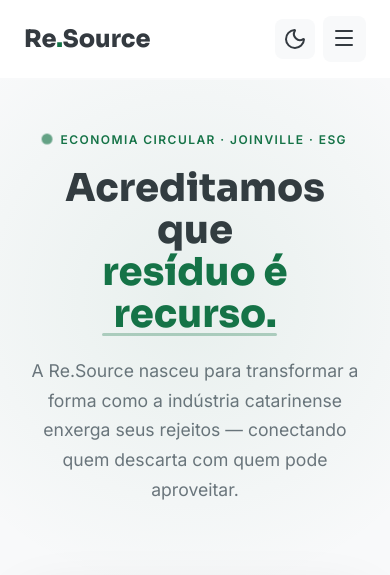
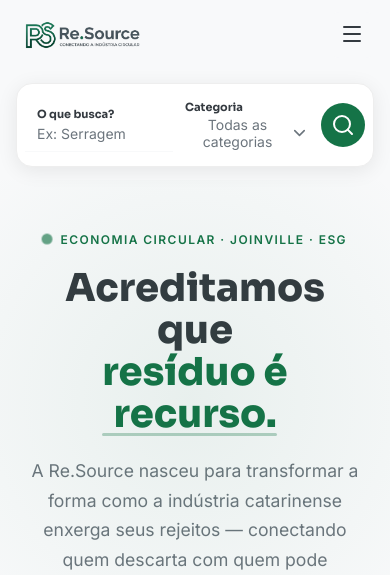
Before and after one commit to ddsc-sts/re.source, a PHP site: page /sobre in a window 390 px wide. Shown: the top 575 px of the page. Run offline with PHP 8.4, Linux system fonts and the light colour scheme.

Commit message:
separação do header e footer

```diff
--- a/FrontEnd/css/style.css
+++ b/FrontEnd/css/style.css
@@ -47,7 +47,6 @@ header {
   background: var(--bg);
 }
 
-/* ─── Flexbox: logo esquerda | hamburger direita | nav absolutamente centrada ─── */
 .header-top-inner {
   max-width: 1280px;
   margin: 0 auto;
@@ -55,20 +54,16 @@ header {
   display: flex;
   align-items: center;
   justify-content: space-between;
-  position: relative;       /* âncora para a nav absoluta */
+  position: relative;
   background: var(--bg);
 }
 
-/* Logo maior */
+/* Logo */
 .logo img {
-  height: 86px; /* era 48px */
+  height: 86px;
 }
 
-/*
-  Nav centralizada de forma absoluta em relação ao .header-top
-  (que é full-width), garantindo alinhamento com a search bar
-  abaixo — ambas ficam centradas na largura da página.
-*/
+/* Nav centralizada — absoluta mas com limites para não sobrepor logo/hamburger */
 nav.desktop-nav {
   position: absolute;
   left: 50%;
@@ -76,8 +71,9 @@ nav.desktop-nav {
   display: flex;
   align-items: center;
   gap: 2rem;
-  /* Garante que não sobreponha logo/hamburger em telas menores */
   pointer-events: auto;
+  /* Evita sobreposição com logo e hamburger */
+  max-width: calc(100% - 320px);
 }
 
 nav.desktop-nav a {
@@ -92,12 +88,13 @@ nav.desktop-nav a {
 nav.desktop-nav a:hover { opacity: 0.6; }
 nav.desktop-nav a i { width: 16px; height: 16px; }
 
-/* ─── Actions: só hamburger agora ─── */
+/* Actions: só hamburger */
 .header-actions {
   display: flex;
   align-items: center;
   gap: 0.5rem;
   flex-shrink: 0;
+  /* FIX: position relative para o dropdown ficar ancorado aqui */
   position: relative;
 }
 
@@ -143,12 +140,18 @@ nav.desktop-nav a i { width: 16px; height: 16px; }
   transform: rotate(0deg);
 }
 
-/* ─── Dropdown ─── */
+/* ─── Dropdown — FIX PRINCIPAL ─── */
+/*
+  PROBLEMA ORIGINAL: left: 1200px (valor fixo só funciona em 1920px)
+  SOLUÇÃO: ancorar no .header-actions (position: relative) e usar
+  right: 0 para alinhar pela direita — funciona em qualquer largura.
+*/
 .dropdown-menu {
   display: none;
   position: absolute;
   top: calc(100% + 8px);
-  left: 1200px;
+  right: 0;          /* FIX: era left: 1200px — agora alinha pela direita */
+  left: auto;        /* FIX: garante que left não interfira */
   width: 288px;
   background: var(--white);
   border-radius: 0.75rem;
@@ -178,10 +181,6 @@ nav.desktop-nav a i { width: 16px; height: 16px; }
   transition: background 0.3s;
 }
 
-/*
-  CORREÇÃO: o CSS original só selecionava "button.menu-btn",
-  mas os links são <a> — adicionado "a.menu-btn" aqui.
-*/
 .dropdown-menu button.menu-btn,
 .dropdown-menu a.menu-btn {
   display: block;
@@ -245,6 +244,7 @@ nav.desktop-nav a i { width: 16px; height: 16px; }
   padding: 0.5rem 1rem;
   border-right: 1px solid var(--bg);
   transition: border-color 0.3s;
+  min-width: 0; /* FIX: evita overflow em telas pequenas */
 }
 .search-field label {
   display: block;
@@ -271,6 +271,7 @@ nav.desktop-nav a i { width: 16px; height: 16px; }
   flex: 1;
   padding: 0.5rem 1rem;
   position: relative;
+  min-width: 0; /* FIX: evita overflow em telas pequenas */
 }
 .category-field label {
   display: block;
@@ -291,7 +292,7 @@ nav.desktop-nav a i { width: 16px; height: 16px; }
   font-family: var(--font-body);
 }
 .category-trigger.selected { color: var(--dark); }
-.category-trigger i { width: 16px; height: 16px; color: var(--muted); }
+.category-trigger i { width: 16px; height: 16px; color: var(--muted); flex-shrink: 0; }
 
 .category-dropdown {
   display: none;
@@ -612,18 +613,8 @@ nav.desktop-nav a i { width: 16px; height: 16px; }
 }
 
 /* ═══════════════════════════════════════════════════
-   FOOTER — redesenhado para harmonia e legibilidade
+   FOOTER
 ═══════════════════════════════════════════════════ */
-
-/*
-  Paleta do rodapé: verde escuro que dialoga com a identidade
-  do site, em vez do cinza neutro anterior.
-  --footer-bg:        fundo principal (verde bem escuro)
-  --footer-surface:   stats bar, levemente mais claro
-  --footer-text:      texto principal — off-white legível
-  --footer-muted:     texto secundário — bege esverdeado
-  --footer-border:    separadores sutis
-*/
 footer {
   --footer-bg:      #0f2419;
   --footer-surface: #162e1e;
@@ -635,7 +626,6 @@ footer {
   color: var(--footer-text);
 }
 
-/* ─── Stats bar ─── */
 .stats-bar {
   background: var(--footer-surface);
   border-bottom: 1px solid var(--footer-border);
@@ -655,7 +645,7 @@ footer {
   font-family: var(--font-main);
   font-size: clamp(1.5rem, 3vw, 2.25rem);
   font-weight: 700;
-  color: #4fd68a; /* verde brilhante, legível no fundo escuro */
+  color: #4fd68a;
   margin-bottom: 0.4rem;
 }
 .stat-label {
@@ -666,7 +656,6 @@ footer {
   color: var(--footer-muted);
 }
 
-/* ─── Main footer ─── */
 .footer-main {
   max-width: 1280px;
   margin: 0 auto;
@@ -677,11 +666,10 @@ footer {
 }
 @media (min-width: 768px) { .footer-main { grid-template-columns: 1fr 1fr 1fr 1fr; } }
 
-/* ─── Logo no rodapé ─── */
 .footer-logo-wrap {
   display: inline-flex;
   align-items: center;
-  background: rgba(255,255,255,0.10); /* fundo suave para logo PNG transparente */
+  background: rgba(255,255,255,0.10);
   border: 1px solid rgba(255,255,255,0.12);
   border-radius: 0.75rem;
   padding: 0.6rem 1rem;
@@ -690,8 +678,6 @@ footer {
 }
 .footer-logo-wrap img {
   height: 44px;
-  /* Inverte a logo para ficar branca no fundo escuro,
-     ideal para PNGs transparentes com texto/ícone escuro */
   filter: brightness(0) invert(1);
 }
 
@@ -701,7 +687,6 @@ footer {
   line-height: 1.6;
 }
 
-/* ─── Colunas de links ─── */
 .footer-col h4 {
   font-family: var(--font-main);
   font-size: 0.7rem;
@@ -709,7 +694,7 @@ footer {
   text-transform: uppercase;
   letter-spacing: 0.1em;
   margin-bottom: 1rem;
-  color: var(--footer-text); /* era branco, mantido */
+  color: var(--footer-text);
 }
 
 .footer-col ul { display: flex; flex-direction: column; gap: 0.5rem; }
@@ -720,7 +705,6 @@ footer {
 }
 .footer-col ul a:hover { color: #4fd68a; }
 
-/* ─── Contato ─── */
 .footer-contact {
   font-size: 0.875rem;
   color: var(--footer-muted);
@@ -733,12 +717,11 @@ footer {
 }
 .footer-contact a:hover { color: #7de8a6; }
 
-/* ─── Botão grande do WhatsApp ─── */
 .whatsapp-contact-btn {
   display: inline-flex;
   align-items: center;
   gap: 0.65rem;
-  background: #25D366; /* cor oficial do WhatsApp */
+  background: #25D366;
   color: #ffffff;
   font-family: var(--font-main);
   font-size: 0.9rem;
@@ -763,7 +746,6 @@ footer {
   flex-shrink: 0;
 }
 
-/* ─── Footer bottom ─── */
 .footer-bottom {
   max-width: 1280px;
   margin: 0 auto;
@@ -780,8 +762,66 @@ footer {
 .footer-bottom .project { font-weight: 600; color: #4fd68a; }
 
 /* ═══════════════════════════════════════════════════
-   RESPONSIVE — nav desktop oculta no mobile
+   RESPONSIVE — breakpoints
 ═══════════════════════════════════════════════════ */
+
+/* Desktop médio (1024px–1279px): logo menor para dar espaço à nav */
+@media (max-width: 1279px) {
+  .logo img { height: 64px; }
+}
+
+/* Tablet landscape / desktop pequeno (768px–1023px) */
+@media (max-width: 1023px) {
+  .logo img { height: 56px; }
+
+  nav.desktop-nav {
+    gap: 1.25rem;
+  }
+  nav.desktop-nav a {
+    font-size: 0.8rem;
+  }
+}
+
+/* Tablet portrait (768px) — nav vira hamburger-only */
 @media (max-width: 767px) {
   nav.desktop-nav { display: none; }
+
+  .logo img { height: 52px; }
+
+  /* FIX MOBILE: dropdown precisa de largura máxima para não sair da tela */
+  .dropdown-menu {
+    width: min(288px, calc(100vw - 2rem));
+  }
 }
+
+/* Mobile pequeno */
+@media (max-width: 480px) {
+  .header-top-inner {
+    padding: 0.75rem 1rem;
+  }
+
+  .logo img { height: 44px; }
+
+  .search-bar-inner {
+    padding: 0.75rem 1rem;
+  }
+
+  /* Search pill: empilha em telas muito pequenas */
+  .search-pill {
+    border-radius: 1rem;
+    flex-wrap: wrap;
+    gap: 0;
+  }
+
+  .search-field {
+    width: 100%;
+    border-right: none;
+    border-bottom: 1px solid var(--bg);
+    padding: 0.5rem 0.75rem;
+  }
+
+  .category-field {
+    flex: 1;
+    padding: 0.5rem 0.75rem;
+  }
+}
--- a/FrontEnd/templates/sobre.html
+++ b/FrontEnd/templates/sobre.html
@@ -1,51 +1,12 @@
-<!DOCTYPE html>
-<html lang="pt-BR" data-theme="light">
-<head>
-  <meta charset="UTF-8" />
-  <meta name="viewport" content="width=device-width, initial-scale=1.0" />
-  <title>Sobre Nós — Re.Source</title>
-  <link rel="preconnect" href="https://fonts.googleapis.com">
-  <link href="https://fonts.googleapis.com/css2?family=Sora:wght@400;500;600;700;800&family=Inter:wght@400;500;600&display=swap" rel="stylesheet">
-  <script src="https://unpkg.com/lucide@latest/dist/umd/lucide.js"></script>
-  <link rel="stylesheet" href="/re.source/frontend/css/sobre.css" />
-</head>
-<body>
+<?php
+// 1. Configurações dinâmicas para esta página específica
+$titulo_pagina = "Sobre Nós — Re.Source";
+$css_especifico = "/re.source/frontend/css/sobre.css";
 
-<!-- ═══════════════════════════ HEADER ═══════════════════════════ -->
-<header>
-  <div class="header-top">
-    <div class="header-top-inner">
-      <div class="logo">
-        <span class="logo-text">Re<span class="logo-dot">.</span>Source</span>
-      </div>
+// 2. Puxa o cabeçalho global
+include 'header.php';
+?>
 
-      <nav class="desktop-nav">
-        <a href="/re.source/base.php"><i data-lucide="home"></i> Página Inicial</a>
-        <a href="#" class="active"><i data-lucide="info"></i> Sobre Nós</a>
-        <a href="#"><i data-lucide="phone"></i> Contato</a>
-      </nav>
-
-      <div class="header-actions">
-        <button class="theme-toggle" id="themeToggleBtn" aria-label="Alternar tema">
-          <i data-lucide="moon" id="themeIcon"></i>
-        </button>
-        <button class="hamburger" id="hamburgerBtn" aria-label="Menu">
-          <i data-lucide="menu" id="hamburgerIcon"></i>
-        </button>
-      </div>
-
-      <div class="dropdown-menu" id="dropdownMenu">
-        <div class="dropdown-label">Minha Conta</div>
-        <a href="cadastro.html" class="menu-btn">Cadastre-se</a>
-        <a href="login.html" class="menu-btn">Entrar</a>
-        <div class="dropdown-divider"></div>
-        <button class="btn-announce">✨ Anunciar Resíduo</button>
-      </div>
-    </div>
-  </div>
-</header>
-
-<!-- ═══════════════════════════ HERO ═══════════════════════════ -->
 <section class="about-hero">
   <div class="hero-bg-pattern"></div>
   <div class="hero-inner">
@@ -77,7 +38,6 @@
   </div>
 </section>
 
-<!-- ═══════════════════════════ MISSÃO / VISÃO / VALORES ═══════════════════════════ -->
 <section class="mvv-section">
   <div class="mvv-inner">
     <div class="mvv-card">
@@ -98,13 +58,12 @@
   </div>
 </section>
 
-<!-- ═══════════════════════════ HISTÓRIA ═══════════════════════════ -->
 <section class="story-section">
   <div class="story-inner">
     <div class="story-text">
       <div class="section-tag">Nossa História</div>
       <h2 class="section-heading">De um problema real<br />para uma solução real.</h2>
-      <p>Tudo começou quando um grupo de estudantes do Senai Joinville percebeu que as indústrias da região descartavam toneladas de materiais reaproveitáveis todos os meses — enquanto outras empresas pagavam caro pelos mesmos insumos.</p>
+      <p>Tudo começou quando um group de estudantes do Senai Joinville percebeu que as indústrias da região descartavam toneladas de materiais reaproveitáveis todos os meses — enquanto outras empresas pagavam caro pelos mesmos insumos.</p>
       <p>O problema não era falta de recurso. Era falta de conexão.</p>
       <p>Em 2024, a Re.Source nasceu como projeto acadêmico com um objetivo claro: criar a ponte que faltava. Uma plataforma simples, eficiente e acessível para que qualquer indústria de Joinville possa anunciar seus resíduos ou encontrar os materiais que precisa.</p>
       <div class="story-highlight">
@@ -127,7 +86,6 @@
   </div>
 </section>
 
-<!-- ═══════════════════════════ COMO FUNCIONA ═══════════════════════════ -->
 <section class="how-section">
   <div class="how-inner">
     <div class="section-tag center">Como Funciona</div>
@@ -164,7 +122,6 @@
   </div>
 </section>
 
-<!-- ═══════════════════════════ EQUIPE ═══════════════════════════ -->
 <section class="team-section">
   <div class="team-inner">
     <div class="section-tag">Quem Faz</div>
@@ -212,7 +169,6 @@
   </div>
 </section>
 
-<!-- ═══════════════════════════ CTA ═══════════════════════════ -->
 <section class="cta-section">
   <div class="cta-inner">
     <div class="cta-glow"></div>
@@ -227,120 +183,21 @@
   </div>
 </section>
 
-<!-- ═══════════════════════════ FOOTER ═══════════════════════════ -->
-<footer>
-  <div class="stats-bar">
-    <div class="stats-inner">
-      <div>
-        <div class="stat-value">+1,4 Bilhão</div>
-        <div class="stat-label">KG de Resíduos</div>
-      </div>
-      <div>
-        <div class="stat-value">+1,3 Bilhão</div>
-        <div class="stat-label">Reais Valorizados</div>
-      </div>
-      <div>
-        <div class="stat-value">+790 mil</div>
-        <div class="stat-label">Usuários B2B</div>
-      </div>
-      <div>
-        <div class="stat-value">+25 mil</div>
-        <div class="stat-label">Empresas Homologadas</div>
-      </div>
-    </div>
-  </div>
-
-  <div class="footer-main">
-    <div class="footer-logo">
-      <span class="logo-text footer-logo-text">Re<span class="logo-dot">.</span>Source</span>
-      <p class="footer-desc">Conectando empresas para uma economia circular sustentável em Joinville.</p>
-    </div>
-
-    <div class="footer-col">
-      <h4>O que você procura?</h4>
-      <ul>
-        <li><a href="#">Plástico</a></li>
-        <li><a href="#">Metal</a></li>
-        <li><a href="#">Madeira</a></li>
-        <li><a href="#">Têxtil</a></li>
-        <li><a href="#">Eletrônicos</a></li>
-      </ul>
-    </div>
-
-    <div class="footer-col">
-      <h4>Na Re.Source</h4>
-      <ul>
-        <li><a href="#">A Re.Source</a></li>
-        <li><a href="#">Sobre Nós</a></li>
-        <li><a href="#">Serviços</a></li>
-        <li><a href="#">Anúncios</a></li>
-      </ul>
-    </div>
-
-    <div class="footer-col">
-      <h4>Precisa de ajuda?</h4>
-      <div class="footer-contact">
-        <p>Entre em contato com a nossa equipe:</p>
-        <a href="mailto:contato@resource.com.br">contato@resource.com.br</a>
-        <p style="margin-top:0.4rem">Atendimento apenas via WhatsApp</p>
-      </div>
-      <div class="social-icons">
-        <a href="#" class="social-btn" aria-label="Facebook"><i data-lucide="facebook"></i></a>
-        <a href="#" class="social-btn" aria-label="Instagram"><i data-lucide="instagram"></i></a>
-        <a href="#" class="social-btn" aria-label="LinkedIn"><i data-lucide="linkedin"></i></a>
-        <a href="#" class="social-btn" aria-label="WhatsApp"><i data-lucide="message-circle"></i></a>
-      </div>
-    </div>
-  </div>
-
-  <div class="footer-bottom">
-    <p>© 2024 Re.Source. Todos os direitos reservados.</p>
-    <p class="project">Projeto Acadêmico — Senai 2024</p>
-  </div>
-</footer>
-
 <script>
-  lucide.createIcons();
-
-  // Theme toggle
-  const btn = document.getElementById('themeToggleBtn');
-  const icon = document.getElementById('themeIcon');
-  const html = document.documentElement;
-  btn.addEventListener('click', () => {
-    const isDark = html.getAttribute('data-theme') === 'dark';
-    html.setAttribute('data-theme', isDark ? 'light' : 'dark');
-    icon.setAttribute('data-lucide', isDark ? 'moon' : 'sun');
-    lucide.createIcons();
-  });
-
-  // Hamburger
-  const hamburgerBtn = document.getElementById('hamburgerBtn');
-  const hamburgerIcon = document.getElementById('hamburgerIcon');
-  const dropdownMenu = document.getElementById('dropdownMenu');
-  hamburgerBtn.addEventListener('click', (e) => {
-    e.stopPropagation();
-    const isOpen = dropdownMenu.classList.toggle('open');
-    hamburgerBtn.classList.toggle('open', isOpen);
-    hamburgerIcon.setAttribute('data-lucide', isOpen ? 'x' : 'menu');
-    lucide.createIcons();
-  });
-  document.addEventListener('click', () => {
-    dropdownMenu.classList.remove('open');
-    hamburgerBtn.classList.remove('open');
-    hamburgerIcon.setAttribute('data-lucide', 'menu');
-    lucide.createIcons();
-  });
-
-  // Scroll reveal
+  // Scroll reveal (Efeito de surgimento dos cards ao rolar a página)
   const observer = new IntersectionObserver((entries) => {
     entries.forEach(e => {
       if (e.isIntersecting) { e.target.classList.add('revealed'); }
     });
   }, { threshold: 0.15 });
+
   document.querySelectorAll('.mvv-card, .how-step, .team-card, .story-text, .story-visual').forEach(el => {
     el.classList.add('reveal');
     observer.observe(el);
   });
 </script>
-</body>
-</html>
+
+<?php
+// 3. Puxa o rodapé global
+include 'footer.php';
+?>
--- /dev/null
+++ b/footer.php
@@ -0,0 +1,74 @@
+<footer>
+  <div class="stats-bar">
+    <div class="stats-inner">
+      <div>
+        <div class="stat-value">+1,4 Bilhão</div>
+        <div class="stat-label">KG de Resíduos</div>
+      </div>
+      <div>
+        <div class="stat-value">+1,3 Bilhão</div>
+        <div class="stat-label">Reais Valorizados</div>
+      </div>
+      <div>
+        <div class="stat-value">+790 mil</div>
+        <div class="stat-label">Usuários B2B</div>
+      </div>
+      <div>
+        <div class="stat-value">+25 mil</div>
+        <div class="stat-label">Empresas Homologadas</div>
+      </div>
+    </div>
+  </div>
+
+  <div class="footer-main">
+    <div class="footer-logo">
+      <div class="footer-logo-wrap">
+        <img src="/RE.SOURCE/FrontEnd/img/logo.png" alt="Re.Source" />
+      </div>
+      <p class="footer-desc">Conectando empresas para uma economia circular sustentável em Joinville.</p>
+    </div>
+
+    <div class="footer-col">
+      <h4>O que você procura?</h4>
+      <ul>
+        <li><a href="#">Plástico</a></li>
+        <li><a href="#">Metal</a></li>
+        <li><a href="#">Madeira</a></li>
+        <li><a href="#">Têxtil</a></li>
+        <li><a href="#">Eletrônicos</a></li>
+      </ul>
+    </div>
+
+    <div class="footer-col">
+      <h4>Na Re.Source</h4>
+      <ul>
+        <li><a href="#">A Re.Source</a></li>
+        <li><a href="#">Sobre Nós</a></li>
+        <li><a href="#">Serviços</a></li>
+        <li><a href="#">Anúncios</a></li>
+      </ul>
+    </div>
+
+    <div class="footer-col">
+      <h4>Precisa de ajuda?</h4>
+      <div class="footer-contact">
+        <p>Entre em contato com a nossa equipe:</p>
+        <a href="mailto:contato@resource.com.br">contato@resource.com.br</a>
+      </div>
+      <a href="https://wa.me/5547999999999" class="whatsapp-contact-btn" target="_blank" rel="noopener">
+        <svg xmlns="http://www.w3.org/2000/svg" viewBox="0 0 24 24" fill="currentColor" aria-hidden="true">
+          <path d="M17.472 14.382c-.297-.149-1.758-.867-2.03-.967-.273-.099-.471-.148-.67.15-.197.297-.767.966-.94 1.164-.173.199-.347.223-.644.075-.297-.15-1.255-.463-2.39-1.475-.883-.788-1.48-1.761-1.653-2.059-.173-.297-.018-.458.13-.606.134-.133.298-.347.446-.52.149-.174.198-.298.298-.497.099-.198.05-.371-.025-.52-.075-.149-.669-1.612-.916-2.207-.242-.579-.487-.5-.669-.51-.173-.008-.371-.01-.57-.01-.198 0-.52.074-.792.372-.272.297-1.04 1.016-1.04 2.479 0 1.462 1.065 2.875 1.213 3.074.149.198 2.096 3.2 5.077 4.487.709.306 1.262.489 1.694.625.712.227 1.36.195 1.871.118.571-.085 1.758-.719 2.006-1.413.248-.694.248-1.289.173-1.413-.074-.124-.272-.198-.57-.347m-5.421 7.403h-.004a9.87 9.87 0 01-5.031-1.378l-.361-.214-3.741.982.998-3.648-.235-.374a9.86 9.86 0 01-1.51-5.26c.001-5.45 4.436-9.884 9.888-9.884 2.64 0 5.122 1.03 6.988 2.898a9.825 9.825 0 012.893 6.994c-.003 5.45-4.437 9.884-9.885 9.884m8.413-18.297A11.815 11.815 0 0012.05 0C5.495 0 .16 5.335.157 11.892c0 2.096.547 4.142 1.588 5.945L.057 24l6.305-1.654a11.882 11.882 0 005.683 1.448h.005c6.554 0 11.89-5.335 11.893-11.893a11.821 11.821 0 00-3.48-8.413z"/>
+        </svg>
+        Contato via WhatsApp
+      </a>
+    </div>
+  </div>
+
+  <div class="footer-bottom">
+    <p>© 2026 Re.Source. Todos os direitos reservados.</p>
+  </div>
+</footer>
+
+<script src="/RE.SOURCE/frontend/js/script.js"></script>
+</body>
+</html>
--- /dev/null
+++ b/header.php
@@ -0,0 +1,83 @@
+<!DOCTYPE html>
+<html lang="pt-BR" data-theme="light">
+<head>
+  <meta charset="UTF-8" />
+  <meta name="viewport" content="width=device-width, initial-scale=1.0" />
+  <title><?php echo isset($titulo_pagina) ? $titulo_pagina : 'Re.Source — Economia Circular'; ?></title>
+  <link rel="stylesheet" href="/RE.SOURCE/FrontEnd/css/style.css" />
+   <?php if (isset($css_especifico)): ?>
+   <link rel="stylesheet" href="<?php echo $css_especifico; ?>" />
+   <?php endif; ?>
+  <link rel="preconnect" href="https://fonts.googleapis.com">
+  <link href="https://fonts.googleapis.com/css2?family=Sora:wght@400;500;600;700;800&family=Inter:wght@400;500;600&display=swap" rel="stylesheet">
+  <script src="https://unpkg.com/lucide@latest/dist/umd/lucide.js"></script>
+  <link rel="stylesheet" href="/RE.SOURCE/FrontEnd/css/style.css" />
+
+</head>
+<body>
+
+<header>
+  <div class="header-top">
+    <div class="header-top-inner">
+
+      <div class="logo">
+        <img src="/RE.SOURCE/FrontEnd/img/logo.png" alt="Re.Source" />
+      </div>
+
+      <nav class="desktop-nav">
+        <a href="/RE.SOURCE/base.php"><i data-lucide="home"></i> Página Inicial</a>
+        <a href="/RE.SOURCE/sobre.php"><i data-lucide="info"></i> Sobre Nós</a>
+        <a href="#"><i data-lucide="phone"></i> Contato</a>
+      </nav>
+
+      <div class="header-actions">
+        <button class="hamburger" id="hamburgerBtn" aria-label="Menu">
+          <i data-lucide="menu"  class="icon-menu"></i>
+          <i data-lucide="x"    class="icon-close"></i>
+        </button>
+      </div>
+
+      <div class="dropdown-menu" id="dropdownMenu">
+        <div class="dropdown-label">Minha Conta</div>
+        <a href="/RE.SOURCE/conta.php" class="menu-btn">Detalhes da conta</a>
+        <a href="/RE.SOURCE/.php" class="menu-btn">Estatísticas</a>
+        <a href="/RE.SOURCE/.php" class="menu-btn">Configurações</a>
+
+        <div class="dropdown-divider"></div>
+        <button class="btn-announce">Anunciar Resíduo</button>
+      </div>
+
+    </div>
+  </div>
+
+  <div class="search-bar-wrap">
+    <div class="search-bar-inner">
+      <div class="search-pill">
+        <div class="search-field">
+          <label>O que busca?</label>
+          <input type="text" placeholder="Ex: Serragem" />
+        </div>
+
+        <div class="category-field">
+          <label>Categoria</label>
+          <button class="category-trigger" id="categoryTrigger">
+            <span id="categoryLabel">Todas as categorias</span>
+            <i data-lucide="chevron-down"></i>
+          </button>
+          <div class="category-dropdown" id="categoryDropdown">
+            <button onclick="selectCategory('Todas as categorias')">Todas as categorias</button>
+            <button onclick="selectCategory('Madeira')">Madeira</button>
+            <button onclick="selectCategory('Plástico')">Plástico</button>
+            <button onclick="selectCategory('Têxtil')">Têxtil</button>
+            <button onclick="selectCategory('Metal')">Metal</button>
+            <button onclick="selectCategory('Papelão')">Papelão</button>
+            <button onclick="selectCategory('Borracha')">Borracha</button>
+            <button onclick="selectCategory('Eletrônicos')">Eletrônicos</button>
+          </div>
+        </div>
+
+        <button class="search-btn"><i data-lucide="search"></i></button>
+      </div>
+    </div>
+  </div>
+</header>
```
Also changed, not shown: FrontEnd/templates/base.html (+12 -171 lines).
